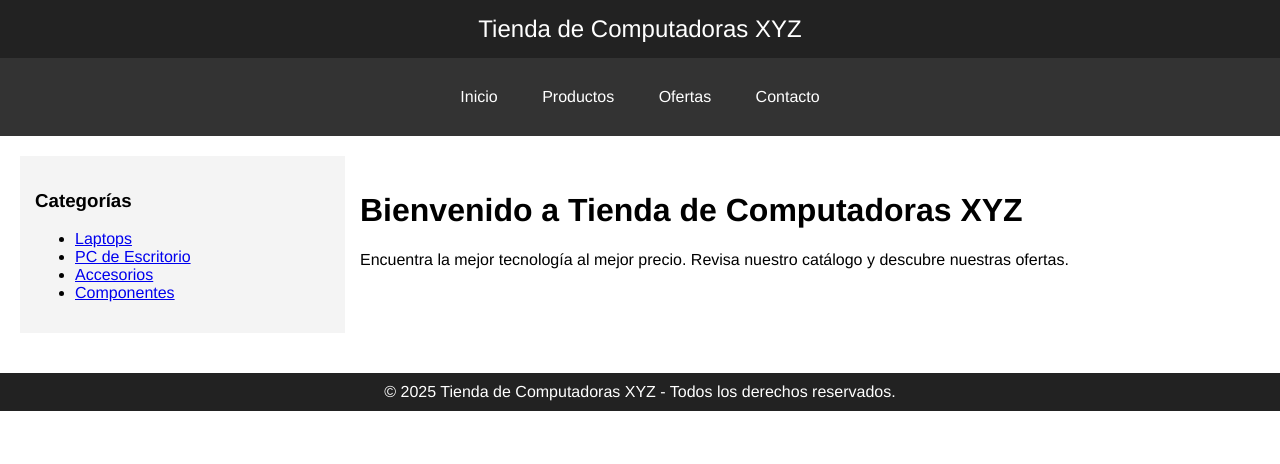
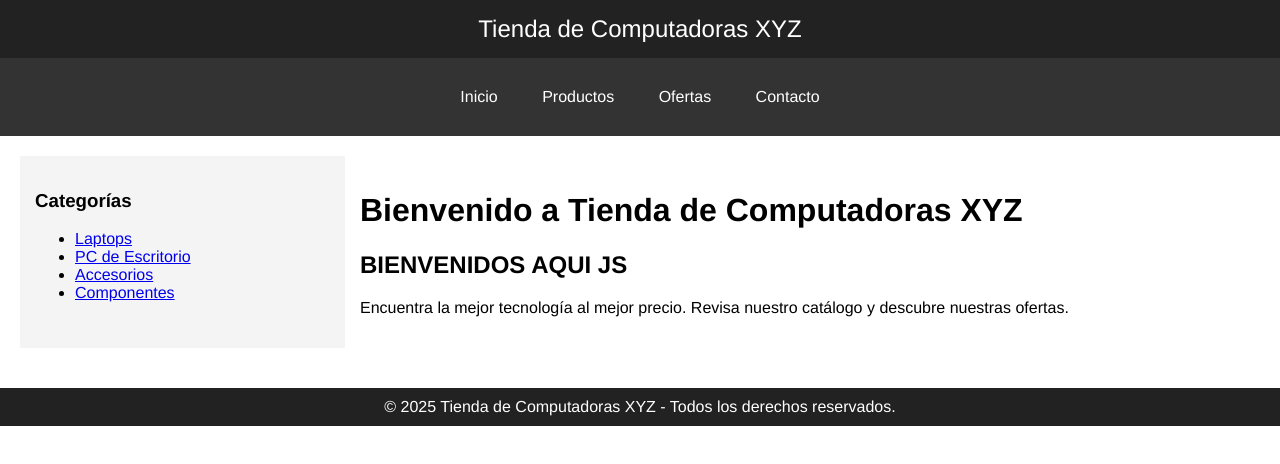
Before and after one commit to Lianna122/Actividad01, a plain HTML site: page index.html in a window 1280 px wide. Drawn offline with Linux system fonts and the light colour scheme.

Commit message:
Cambios hechos

```diff
--- a/index.html
+++ b/index.html
@@ -39,6 +39,7 @@
 
         <div class="content">
             <h1>Bienvenido a Tienda de Computadoras XYZ</h1>
+            <h2>BIENVENIDOS AQUI JS</h2>
             <p>Encuentra la mejor tecnología al mejor precio. Revisa nuestro catálogo y descubre nuestras ofertas.</p>
         </div>
     </div>
```
